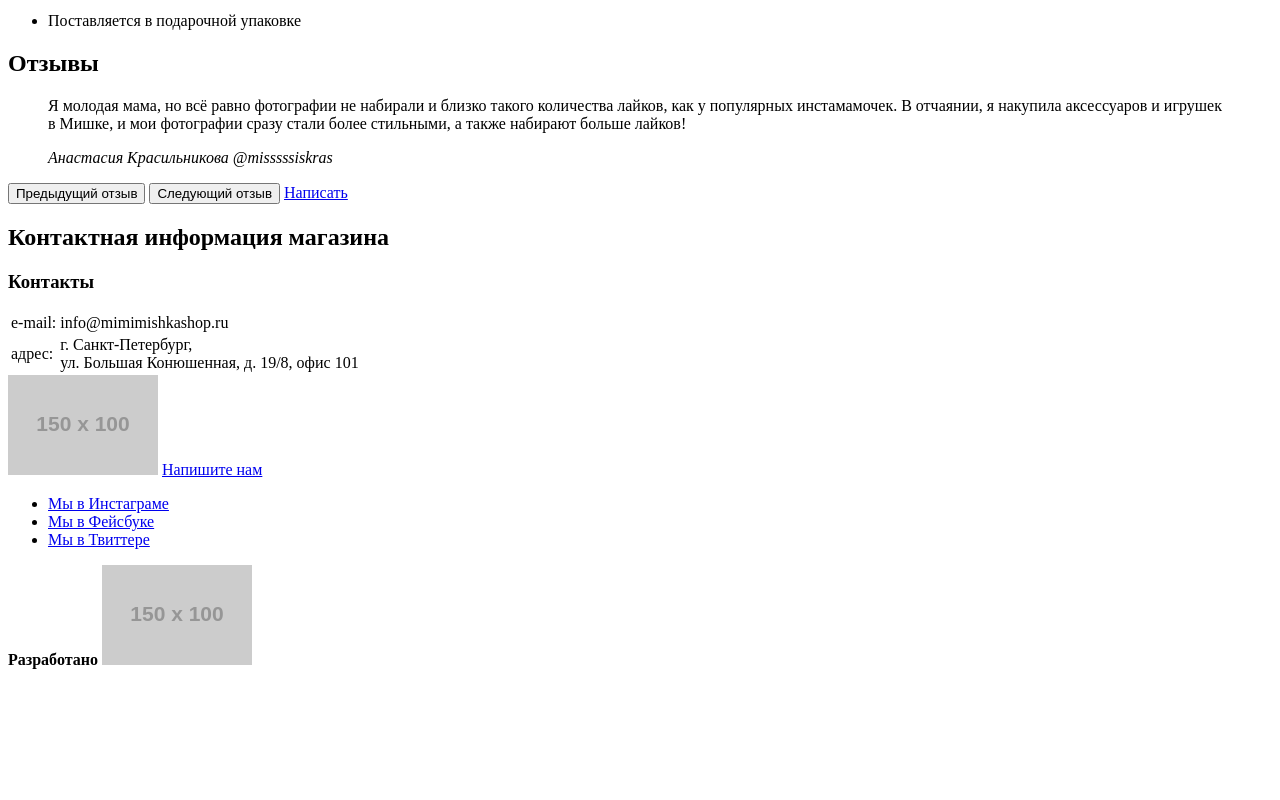
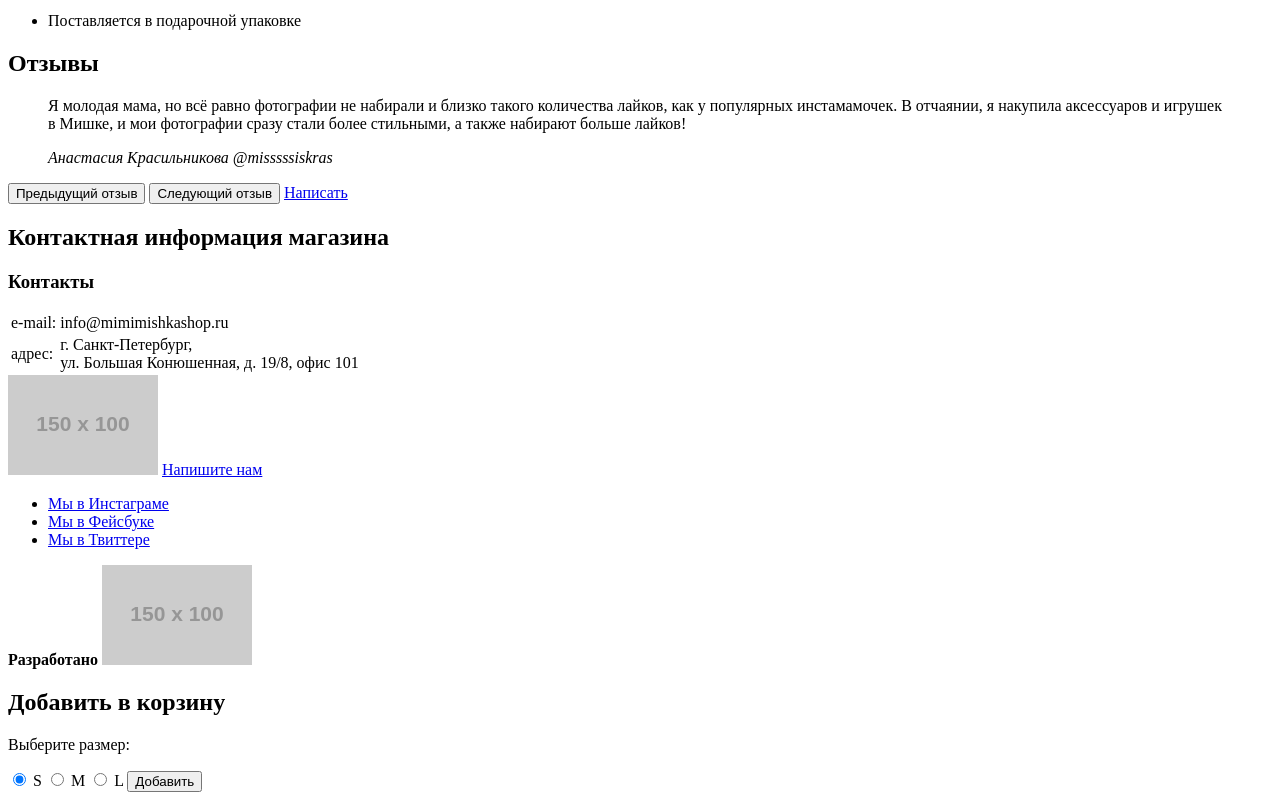
Before and after one commit to nastya-randall/625979-mishka, a website: page source/index.html in a window 1280 px wide. Shown: the part 943-1743 px from the top of the page. Before the commit the page ends 1620 px from the top, so only its background shows below. Drawn offline with Linux system fonts and the light colour scheme; placeholder pictures from the web are drawn by us.

Commit message:
Разметка модального окна на главной

```diff
--- a/source/index.html
+++ b/source/index.html
@@ -104,8 +104,8 @@
             </cite>
           </blockquote>
         </div>
-        <button class="reviews__toggle reviews__toggle-prev">Предыдущий отзыв</button>
-        <button class="reviews__toggle reviews__toggle-next">Следующий отзыв</button>
+        <button class="reviews__toggle reviews__toggle-prev" type="button">Предыдущий отзыв</button>
+        <button class="reviews__toggle reviews__toggle-next" type="button">Следующий отзыв</button>
         <a class="reviews__write button" href="#">Написать</a>
       </section>
       <section class="contacts-and-feedback">
@@ -126,6 +126,7 @@
           <img class="contacts-and-feedback__map-image" src="http://placehold.it/150x100" width="" height="" alt="г. Санкт-Петербург,ул. Большая Конюшенная, д. 19/8, офис 101">
         <a class="contacts-and-feedback__feedback button" href="#">Напишите нам</a>
       </section>
+    </main>
 
     <footer class="page-footer">
       <div class="page-footer__social social">
@@ -148,7 +149,20 @@
         </a>
       </div>
     </footer>
-    </main>
+
+    <section class="modal">
+      <h2 class="modal__title">Добавить в корзину</h2>
+      <p class="modal__text">Выберите размер:</p>
+      <form class="modal__form">
+        <input class="visually-hidden" type="radio" name="size" value="Small" id="small-size" checked>
+        <label class="modal__size" for="small-size">S</label>
+        <input class="visually-hidden" type="radio" name="size" value="Medium" id="medium-size">
+        <label class="modal__size" for="medium-size">M</label>
+        <input class="visually-hidden" type="radio" name="size" value="Large" id="large-size">
+        <label class="modal__size" for="large-size">L</label>
+        <button class="modal__add-to-cart button button--green" type="submit">Добавить</button>
+      </form>
+    </section>
 
   </body>
 </html>
```
Lines whose indentation alone changed are shown as unchanged.
